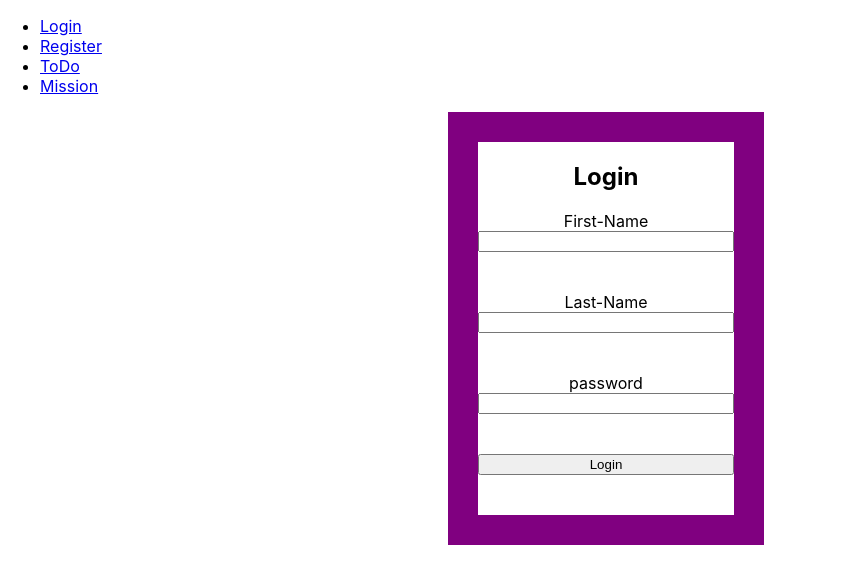
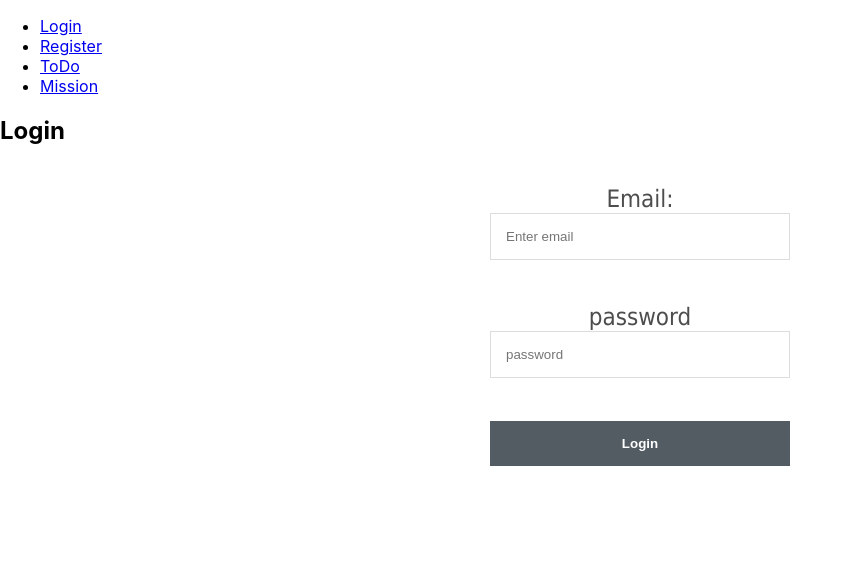
Before and after one commit to moranijem/family-todo, a React (Create React App) app in the folder app/: page /Login in a window 1280 px wide. Shown: the top 584 px of the page, without its empty margins (0-852 px from the left). Built offline with nearby package versions, Linux system fonts and the light colour scheme.

Commit message:
change.01

```diff
--- a/app/package.json
+++ b/app/package.json
@@ -2,7 +2,7 @@
   "name": "app",
   "version": "0.1.0",
   "private": true,
-  "proxy":"localhost:4000",
+  "proxy":"http://localhost:4000",
   "dependencies": {
     "@testing-library/jest-dom": "^4.2.4",
     "@testing-library/react": "^9.5.0",
--- a/app/src/view/component/login/Login.css
+++ b/app/src/view/component/login/Login.css
@@ -1,8 +1,44 @@
-.Login{
-    text-align: center;
-    border: 30px solid purple;
-    height: 20%;
-    width: 20%;
-    margin-left: 35%;
-    display: grid;
+#form{
+     text-align: center;
+			color: #4d4d4d;
+			font-size: 24px;
+      padding: 20px 0 20px 0;
+      width: 300px;
+			margin: 0 auto;
+			font-family: Tahoma, Geneva, sans-serif;
+}
+
+  #password{
+      width: 100%;
+			padding: 15px;
+			border: 1px solid #dddddd ;
+			margin-bottom: 15px;
+			box-sizing:border-box;
+
   }
+  #usermail{
+    width: 100%;
+			padding: 15px;
+			border: 1px solid #dddddd;
+			margin-bottom: 15px;
+			box-sizing:border-box;
+		}
+  /* #UserLName{
+    width: 100%;
+			padding: 15px;
+			border: 1px solid #dddddd;
+			margin-bottom: 15px;
+			box-sizing:border-box;
+
+  } */
+
+  #Login{
+    width: 100%;
+			padding: 15px;
+			background-color: #535b63;
+			border: 0;
+			box-sizing: border-box;
+			cursor: pointer;
+			font-weight: bold;
+			color: #ffffff;
+  }
--- a/app/src/view/component/login/Login.js
+++ b/app/src/view/component/login/Login.js
@@ -7,23 +7,26 @@ function Login() {
     return(
 <div className="Login">
       <h2>Login</h2>
-      <label for="">First-Name</label>
-      <input type="text"  id="username" name="username"></input><br></br><br></br>
-      <label for="">Last-Name</label>
-      <input type="text" id="UserLName" name="UserLName"></input><br></br><br></br>
+      <form id="form">
+      <label for="">Email:</label>
+      <input type="email"  id="usermail" name="usermail" placeholder="Enter email"></input><br></br><br></br>
       <label for="">password</label>
-      <input type="password"  id="password" name="password"></input><br></br><br></br>
+      <input type="password"  id="password" name="password" placeholder="password"></input><br></br><br></br>
       <input type="button"  id="Login" name="Login" value="Login" onClick={checkUse}></input><br></br><br></br>
+      </form>
+      </div>
 
-      </div>
       )
       function checkUse(e) {
 
         e.preventDefault();
-        const { username, UserLName, Password } = e.target.elements.value;
-        fetch('/Register', {
+        // const { username, UserLName, Password } = e.target.elements.value;
+        let usermail=document.getElementById("usermail").value;
+        let password=document.getElementById("password").value;
+
+        fetch('/checkUserExist', {
           method: 'POST',
-          body: JSON.stringify({ username, UserLName, Password }),
+          body: JSON.stringify({ usermail, password }),
           headers: {
             'Content-Type': 'application/json'
           }
```
